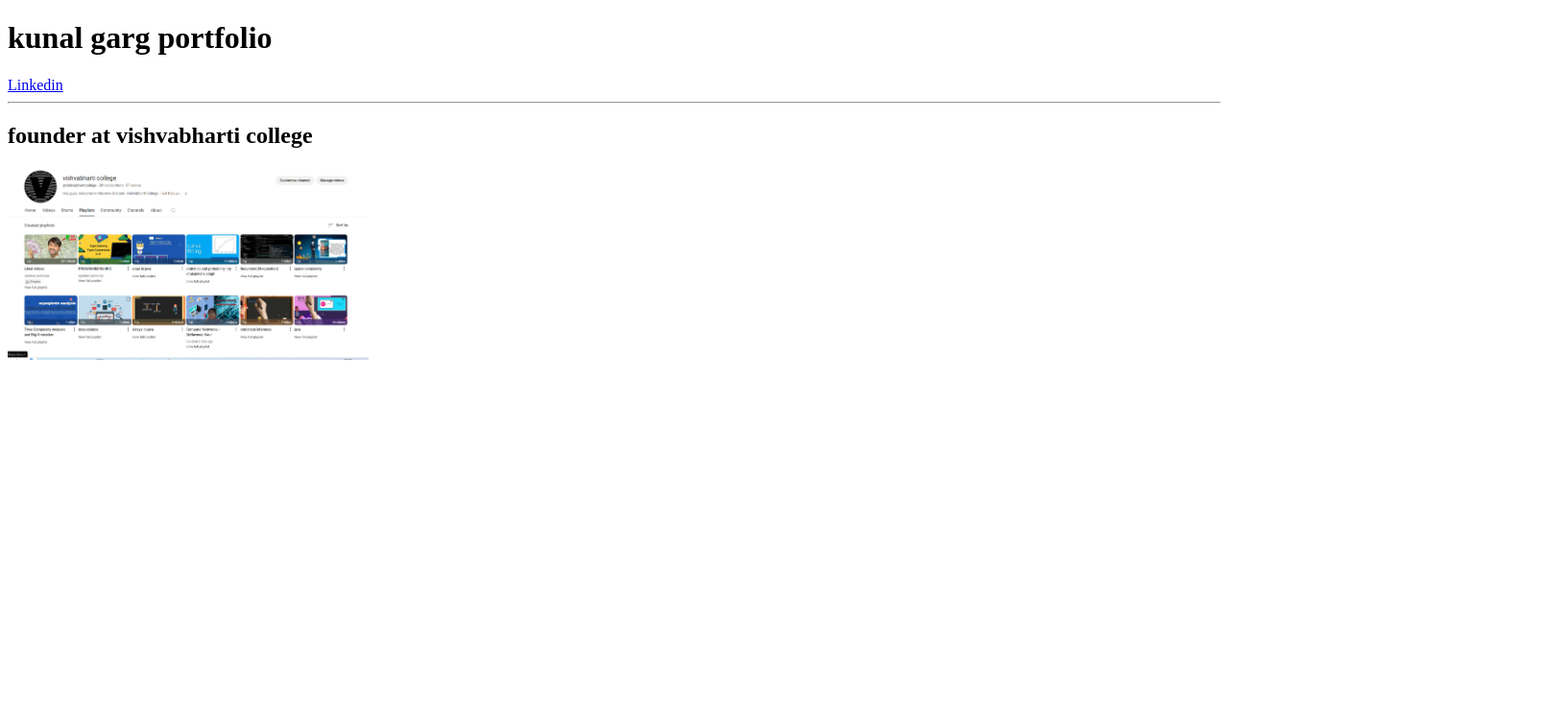
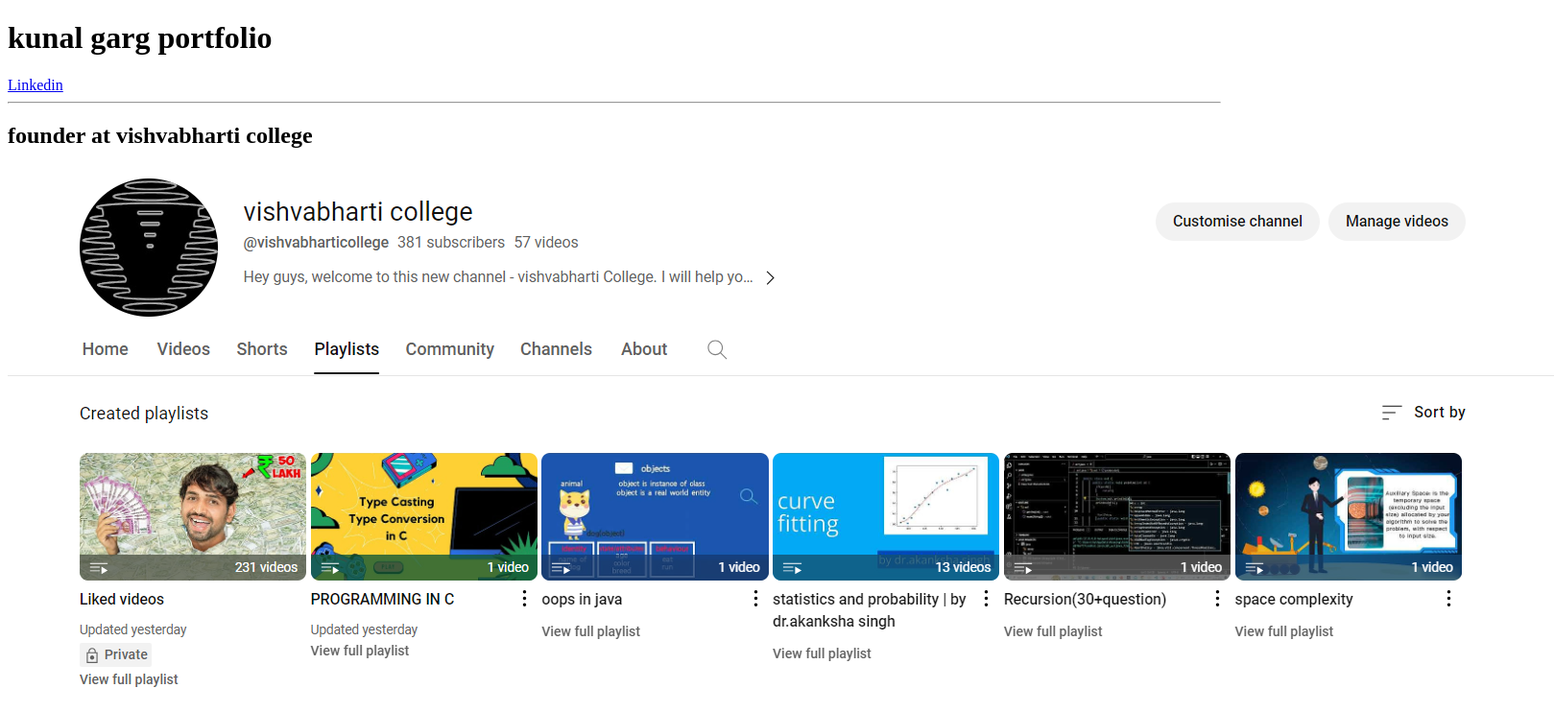
Before and after one commit to kunalga/html-portfolio, a plain HTML site: page index.html in a window 1280 px wide. Shown: the top 742 px of the page at 96% size, 1619 px wide, since content can reach past the window. Drawn offline with Linux system fonts and the light colour scheme.

Commit message:
Update index.html

```diff
--- a/index.html
+++ b/index.html
@@ -10,6 +10,6 @@
     <a href="https://www.linkedin.com/in/kunal-garg-670069203/">Linkedin</a>
    <hr>
    <h2>founder at vishvabharti college</h2>
-   <a href="https://www.youtube.com/@vishvabharticollege/playlists"><img style="height: 200px;" src="/image/vishvabharti.PNG" alt="founder at vishvabharti college"></a>
+   <a href="https://www.youtube.com/@vishvabharticollege/playlists"><img  src="/image/vishvabharti.PNG" alt="founder at vishvabharti college"></a>
 </body>
 </html>
```
